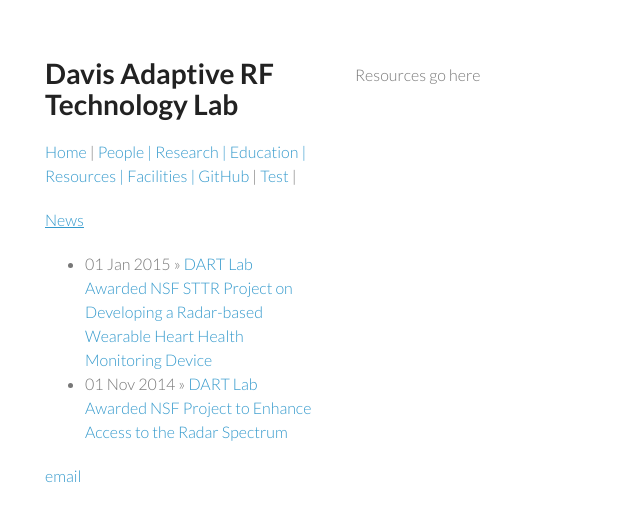
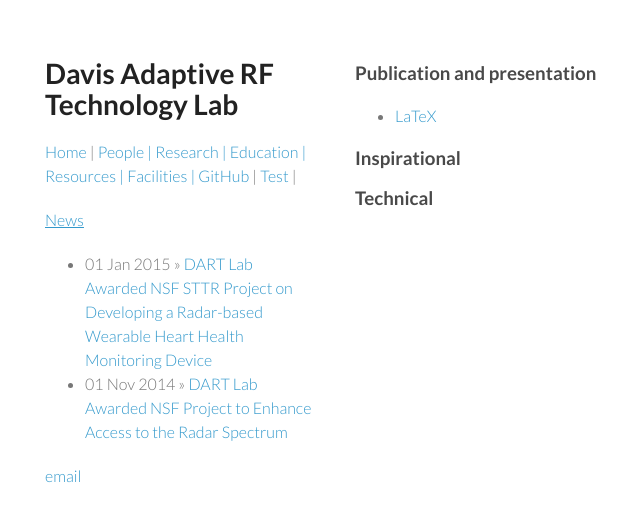
Before and after one commit to ucdart/ucdart.github.io, a Jekyll site: the page built from resources/index.html, in a window 1280 px wide. Shown: the top 522 px of the page, without its empty margins (115-755 px from the left). Built offline with Jekyll 4.4.1, drawn with Linux system fonts in a browser that asks for light colours.

Commit message:
Update index.html

```diff
--- a/resources/index.html
+++ b/resources/index.html
@@ -3,4 +3,11 @@
 title: UCDart::Resources
 ---
 
-Resources go here
+<h3> Publication and presentation </h3>
+<ul>
+  <li><a href="/resources/latex.html">LaTeX</a></li>
+</ul>
+
+<h3> Inspirational </h3>
+
+<h3> Technical</h3>
```
